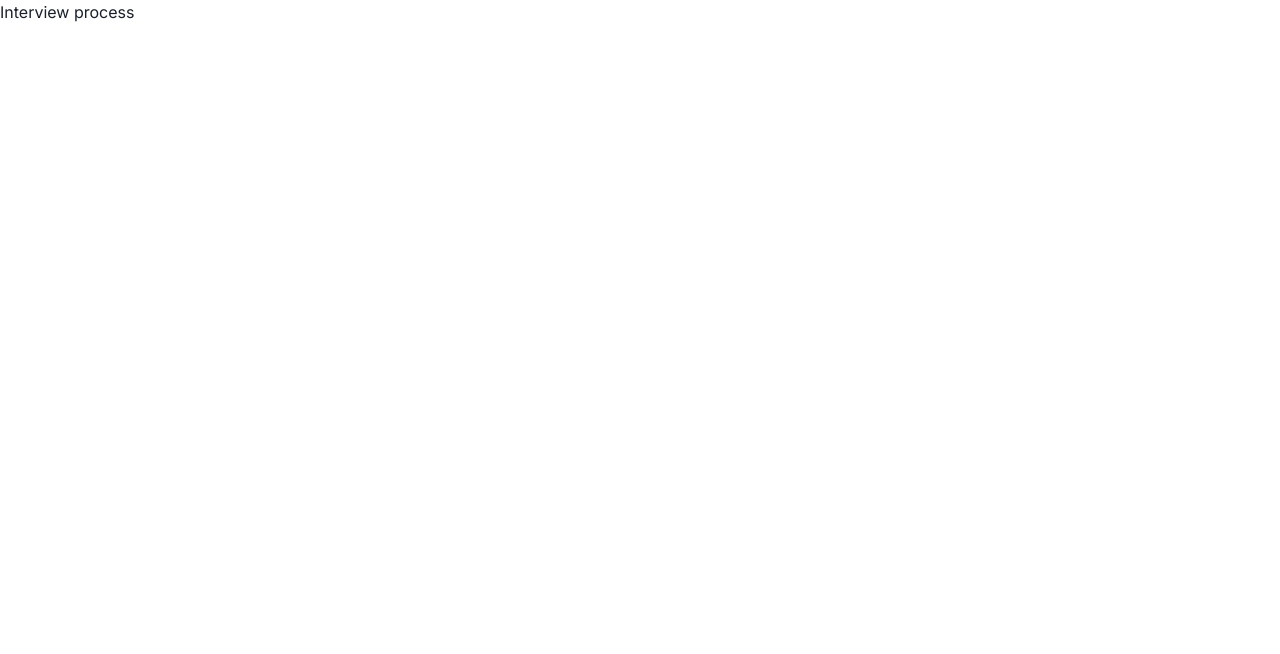
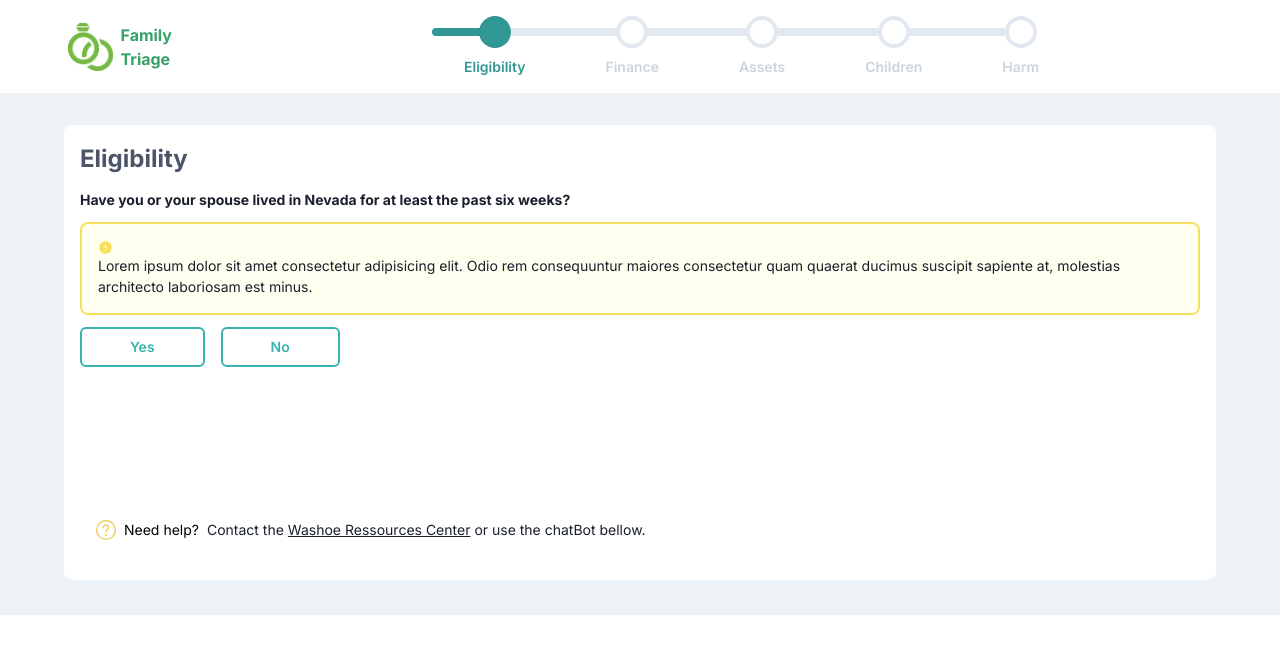
Before and after one commit to otmaneechchafyky/family-triage, a Next.js app: page /interview in a window 1280 px wide. Shown: the top 654 px of the page. Built offline with nearby package versions, Linux system fonts and the light colour scheme.

Commit message:
Create interview page which is steps container

```diff
--- a/src/app/interview/page.tsx
+++ b/src/app/interview/page.tsx
@@ -1,5 +1,39 @@
-export default function InterviewProgress() {
-    return (
-        <div>Interview process</div>
-    )
-}
+import Progress from "../../components/header/Progress";
+import Logo from "../../components/header/Logo";
+import { Flex } from "@chakra-ui/react";
+import SaveStepButton from "../../components/header/SaveStepButton";
+import Eligibility from "../../components/main/Eligibility";
+import Finance from "../../components/main/Finance";
+const Interview = () => {
+  return (
+    <Flex
+      width="100%"
+      direction="column"
+      alignItems="center"
+      gap="8"
+      bg="gray.100"
+      pb={{base: "0", lg: "2.2rem"}}
+    >
+      <Flex
+        width="100%"
+        direction={{ base: "column", lg: "row" }}
+        gap={{ base: "4", lg: "72" }}
+        py="4"
+        px={{ base: "4", lg: "5%" }}
+        bg="white"
+      >
+        <Flex justifyContent="space-between" alignItems="center" gap={12}>
+          <Logo />
+          <SaveStepButton />
+        </Flex>
+        <Progress />
+      </Flex>
+      <Flex direction="column" alignItems="center" width="100%" bg="gray.100">
+        <Eligibility />
+        <Finance />
+      </Flex>
+    </Flex>
+  );
+};
+
+export default Interview;
```
